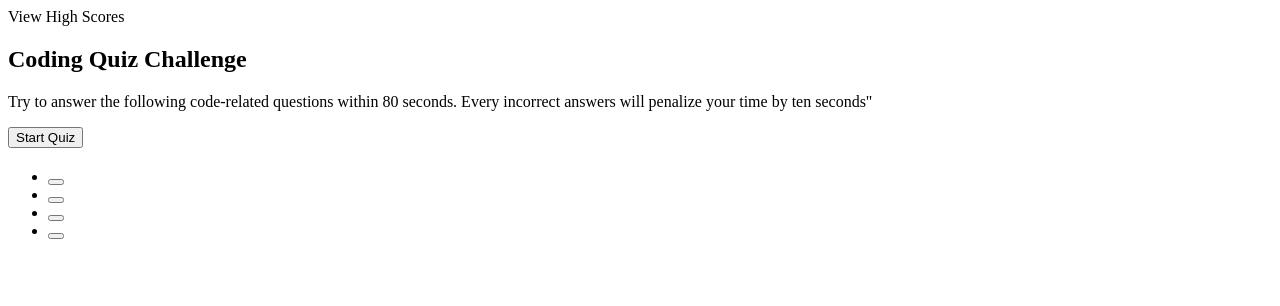
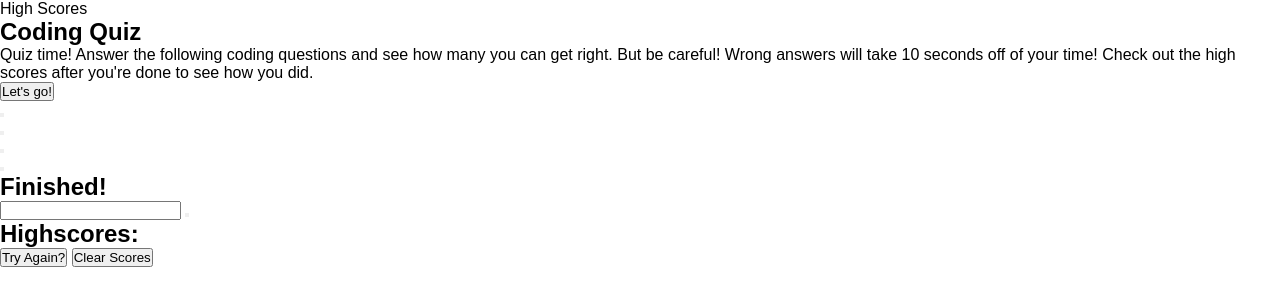
Before and after one commit to ltrinowski42/Quiz, a plain HTML site: page index.html in a window 1280 px wide. Drawn offline with Linux system fonts and the light colour scheme.

Commit message:
added more html and started css/java code

```diff
--- a/index.html
+++ b/index.html
@@ -10,22 +10,21 @@
 <body>
     <nav class="header">
         <div class="card-body justify-content-end">
-            <a type="button" id="score" onclick="showHighScores()">View High Scores</a>
+            <a type="button" id="high-scores" onclick="showHighScores()">High Scores</a><!---id score-->
             <a id="timer"></a>
         </div>
 
     <main class="container">
-
-        <div id="quizChallengePage">
-            <h1 id="start">Coding Quiz Challenge</h1>
-            <p id="explanation">Try to answer the following code-related questions within 80 seconds. Every incorrect answers will penalize your time by ten seconds"</p>
+        <div id="quizPage"><!---quzChallengePage-->
+            <h1 id="h1">Coding Quiz</h1> <!---start-->
+            <p id="description"><!---explanation-->Quiz time! Answer the following coding questions and see how many you can get right. But be careful! Wrong answers will take 10 seconds off of your time! Check out the high scores after you're done to see how you did.</p>
             <div id="button">
-                <button id="submitButton" class ="btn active" type="button">Start Quiz</button>
+                <button id="submitButton" class ="btn active" type="button">Let's go!</button>
             </div>
         </div>
 
-        <div id="quizQuestionsPage">
-            <h2 id="quizQuestionHeader"></h2>
+        <div id="questionsPage"><!--quizQuestionsPage-->
+            <h2 id="quizHeader"></h2><!--quizQuestionHeader-->
             <ul>
                 <li><button type="button" class="btn questionButton" id="one"></button></li>
                 <li><button type="button" class="btn questionButton" id="two"></button></li>
@@ -37,6 +36,31 @@
             <div id="answerResponse"></div>
         </div>
 
+        <div id="finalScorePage"><!---finalScore-->
+            <h2 id="Finished">Finished!</h2><!--allDone-->
+            <div id="finalScore"></div><!---finalScoreIs-->
+            <form class="row">
+                <!--Text saying enter initials-->
+                <div class="form-inline">
+                    <label for="text" id="initials" class="col col-form-label input-group"></label>
+                    <div>
+                    <input type="text" class="col form-control" id="initialInput">
+                    <button id="initialButton" class="btn" type="button"></button></a>
+                </div>
+            </form>
+        </div>
+
+        <div id="highScoresPage"><!---highScoreButtons-->
+            <h2 id="highScores">Highscores:</h2>
+            <p id="highScoresList"></p>
+           <div class="col-sm-12 text-center">
+               <button id="tryAgain" class ="btn" type="button">Try Again?</button></a><!---goBack-->
+               <button id="clearScores" class ="btn" value="reset-form" type="button">Clear Scores</button><!---clearScores-->
+           </div>
+       </div>
+
+    </main>
+
 <script src="script.js" type="text/javascript"></script>
 </body>
 </html>
--- a/style.css
+++ b/style.css
@@ -0,0 +1,6 @@
+* {
+    box-sizing: border-box;
+    margin: 0px;
+    padding: 0px;
+    font-family: "Josefin Sans", sans-serif;
+  }
```
